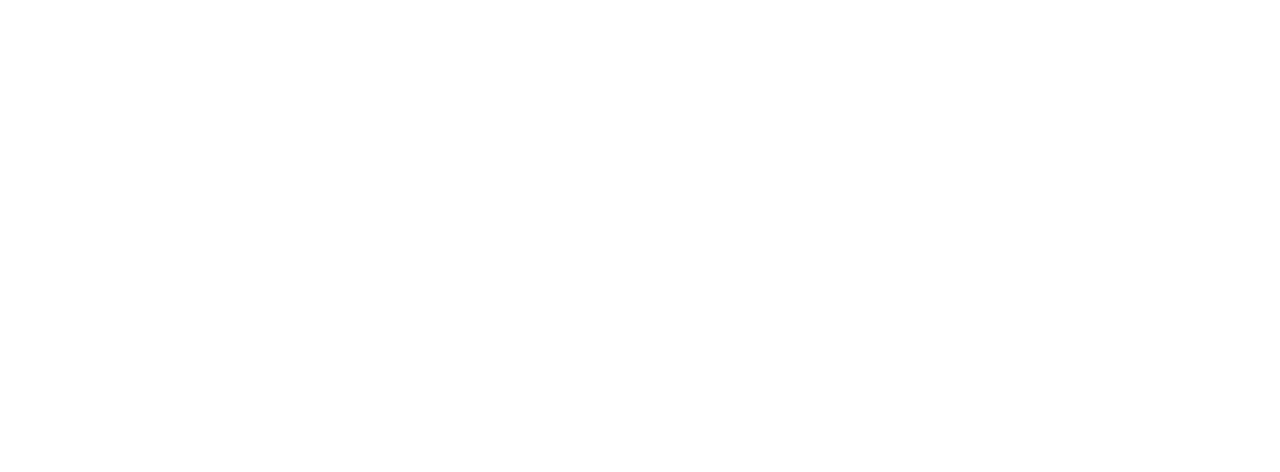
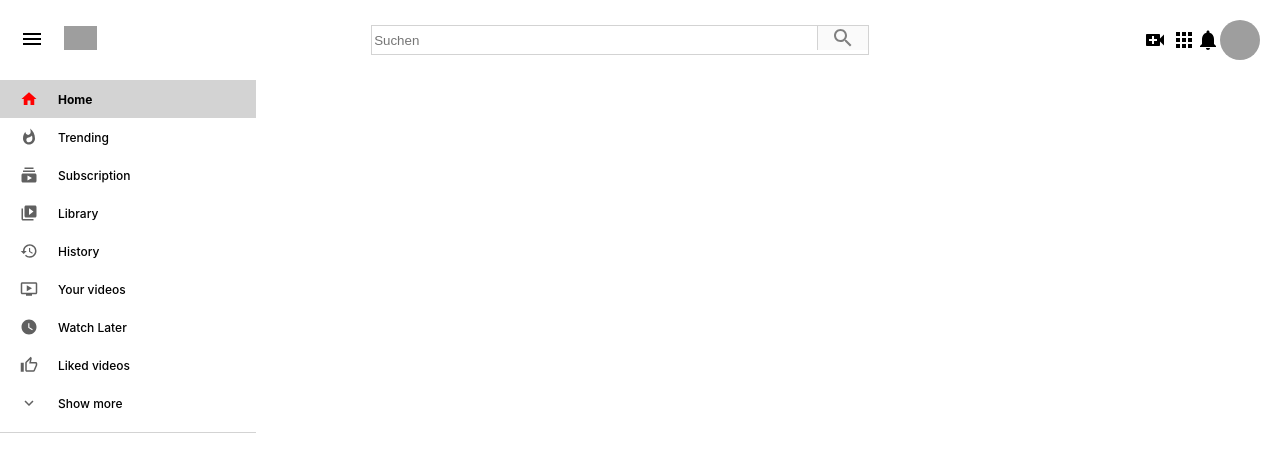
Before and after one commit to mohitkalia97/youtube-clone, a React (Create React App) app in the folder youtube-clone/: page /search/1 in a window 1280 px wide. Shown: the top 472 px of the page. Built offline with nearby package versions, Linux system fonts and the light colour scheme; grey boxes are pictures that could not be loaded; the HTML template or start-up script is replaced by a standard one.

Commit message:
added a searchPage

```diff
--- a/youtube-clone/src/App.js
+++ b/youtube-clone/src/App.js
@@ -1,13 +1,14 @@
 import './App.css';
 import {BrowserRouter as Router, Routes, Route } from "react-router-dom";
 import HomePage from './HomePage';
+import SearchPage from './SearchPage';
 
 function App() {
   return (
     <div className="App">
     <Router>
       <Routes>
-        <Route path='/search/:searchTerm' />
+        <Route path='/search/:searchTerm' element={<SearchPage />}/>
 
         <Route path='/' element={ <HomePage/> } />
       </Routes>
--- a/youtube-clone/src/Header.js
+++ b/youtube-clone/src/Header.js
@@ -19,11 +19,13 @@
 
         <div className='header-left'>
             <MenuIcon />
-            <img
-                className='header-logo'
-                src='https://upload.wikimedia.org/wikipedia/commons/b/b8/YouTube_Logo_2017.svg'
-                alt=''
-            />
+            <Link to={"/"}>
+                <img
+                    className='header-logo'
+                    src='https://upload.wikimedia.org/wikipedia/commons/b/b8/YouTube_Logo_2017.svg'
+                    alt=''
+                />
+            </Link>
         </div>
 
         <div className='header-input'>
--- /dev/null
+++ b/youtube-clone/src/SearchPage.css
@@ -0,0 +1,3 @@
+.searchPage {
+    flex: 0.8;
+}
--- /dev/null
+++ b/youtube-clone/src/SearchPage.js
@@ -0,0 +1,19 @@
+import React from 'react'
+import Sidebar from './Sidebar'
+import Header from './Header'
+import "./SearchPage.css"
+
+export default function SearchPage() {
+  return (
+    <>
+        <Header />
+        <div className="app-page">
+            <Sidebar />
+            <div className='searchPage'>
+
+
+            </div>
+        </div>
+    </>
+  )
+}
```
